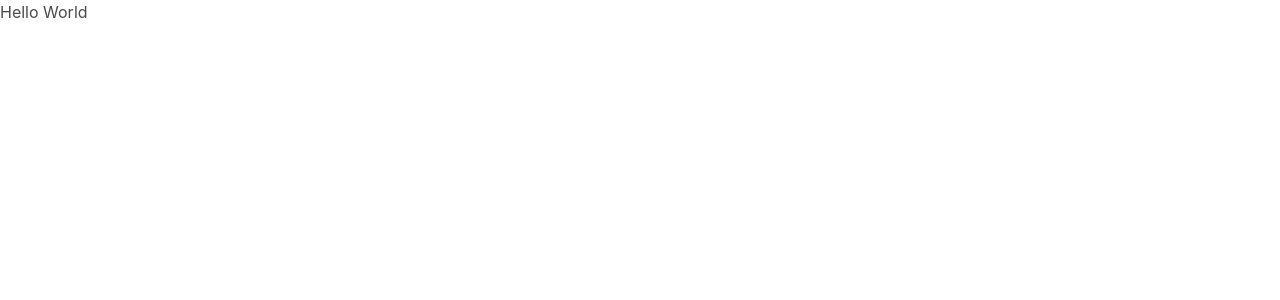
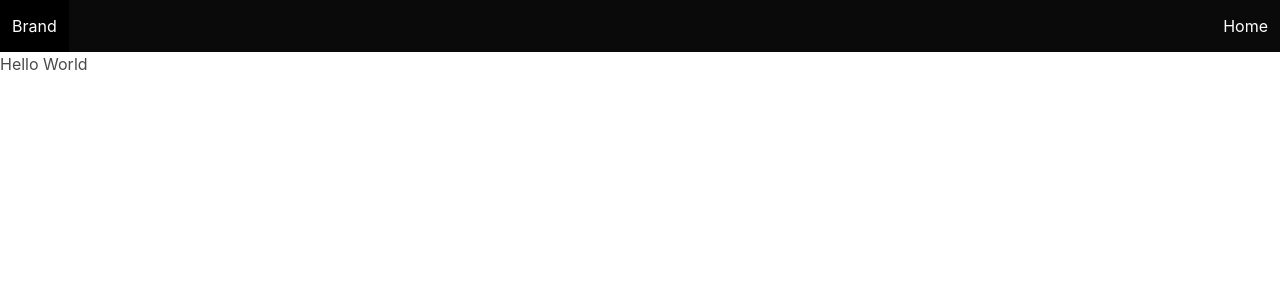
Before and after one commit to jcunanan05/portfolio-with-ci, a React (Create React App) app: page / in a window 1280 px wide. Shown: the top 300 px of the page. Built offline with nearby package versions, Linux system fonts and the light colour scheme.

Commit message:
Add Navbar Component

```diff
--- a/public/index.html
+++ b/public/index.html
@@ -1,5 +1,5 @@
 <!DOCTYPE html>
-<html lang="en">
+<html lang="en" class="has-navbar-fixed-top">
 
 <head>
   <meta charset="utf-8">
--- a/src/App.js
+++ b/src/App.js
@@ -1,9 +1,11 @@
-import React, { Component } from 'react'
+import React, { Component } from 'react';
+import Navbar from './views/components/Navbar';
 
 class App extends Component {
   render() {
-    return(
+    return (
       <div className="App">
+        <Navbar />
         <h1>Hello World</h1>
       </div>
     );
--- /dev/null
+++ b/src/views/components/Navbar.js
@@ -0,0 +1,61 @@
+import React, { Component } from 'react';
+
+class Navbar extends Component {
+  state = { isExpanded: false };
+
+  toggleBurger = () => {
+    this.setState(currentState => {
+      return { isExpanded: !currentState.isExpanded };
+    });
+  };
+
+  handleNavbarMenuClick = event => {
+    if (!event.target.tagName === 'A') return;
+    this.toggleBurger();
+  };
+
+  render() {
+    const { isExpanded } = this.state;
+    const { toggleBurger, handleNavbarMenuClick } = this;
+    const isActive = isExpanded ? 'is-active' : null;
+    return (
+      <nav
+        className="navbar is-fixed-top is-black"
+        role="navigation"
+        aria-label="main navigation"
+      >
+        <div className="navbar-brand">
+          <a href="/#" className="navbar-item">
+            Brand
+          </a>
+
+          <a
+            onClick={toggleBurger}
+            role="button"
+            href="/#"
+            className={`navbar-burger ${isActive}`}
+            aria-label="menu"
+            aria-expanded={isExpanded}
+          >
+            <span aria-hidden="true" />
+            <span aria-hidden="true" />
+            <span aria-hidden="true" />
+          </a>
+        </div>
+
+        <div
+          onClick={handleNavbarMenuClick}
+          className={`navbar-menu ${isActive}`}
+        >
+          <div className="navbar-end">
+            <a href="/#" className="navbar-item">
+              Home
+            </a>
+          </div>
+        </div>
+      </nav>
+    );
+  }
+}
+
+export default Navbar;
```
